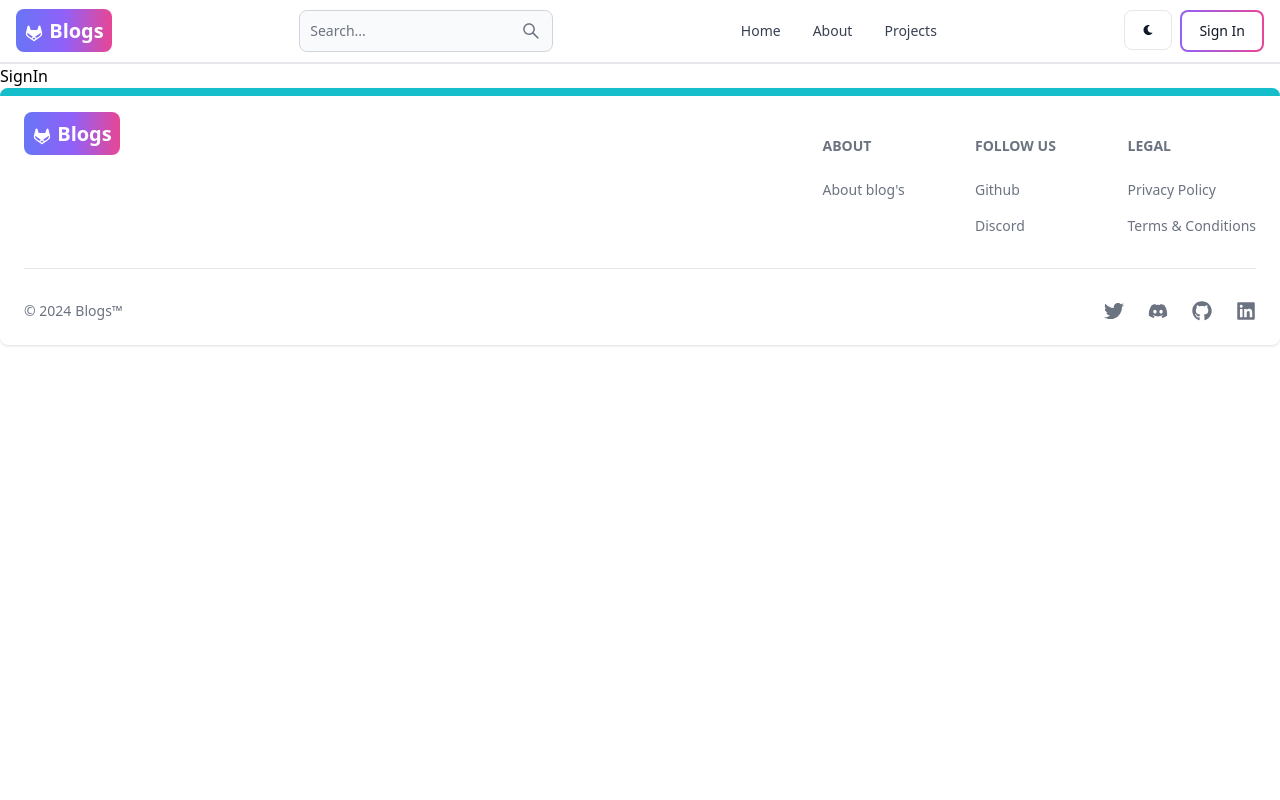
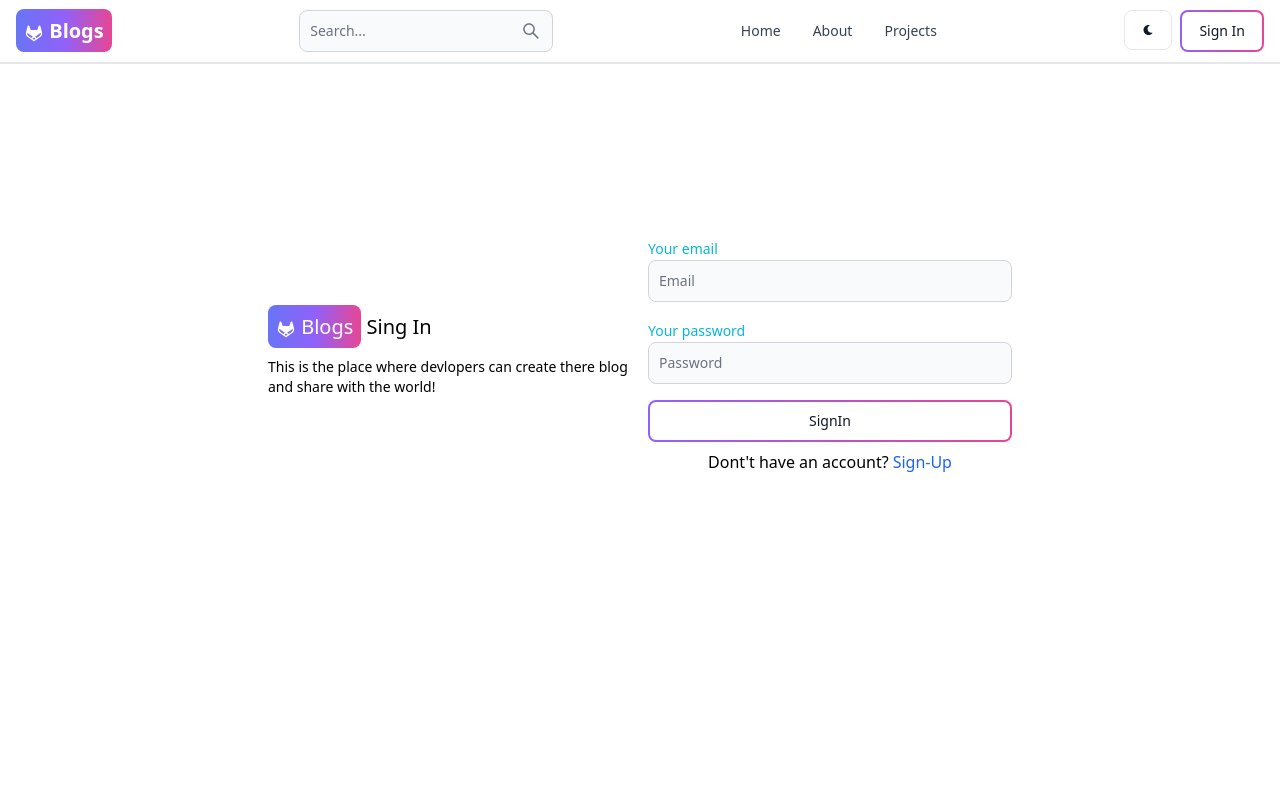
Before and after one commit to pammu453/blogs, a React (Vite) app in the folder client/: page /sign-in in a window 1280 px wide. Shown: the top 800 px of the page. Built offline with nearby package versions, Linux system fonts and the light colour scheme.

Commit message:
SignIn UI and functionality

```diff
--- a/client/src/pages/SignIn.jsx
+++ b/client/src/pages/SignIn.jsx
@@ -1,7 +1,107 @@
+import { useState } from "react";
+import {
+  Alert,
+  Button,
+  Label,
+  Spinner,
+  TextInput
+} from "flowbite-react"
+import { PiGitlabLogoFill } from "react-icons/pi"
+import { Link, useNavigate } from "react-router-dom"
+
 const SignIn = () => {
+  const [formData, setFormData] = useState({});
+  const [loading, setLoading] = useState(false);
+  const [error, setError] = useState("");
+  const navigate = useNavigate()
+
+  const handleChange = (e) => {
+    setFormData({ ...formData, [e.target.id]: e.target.value })
+  }
+
+  const handleSubmite = async (e) => {
+    e.preventDefault()
+    try {
+      setLoading(true)
+      setError(null)
+
+      const res = await fetch("/api/auth/signin", {
+        method: "POST",
+        headers: { "Content-Type": 'application/json' },
+        body: JSON.stringify(formData),
+        credentials: "include",
+      })
+
+      const data = await res.json()
+
+      if (data.success === false) {
+        setLoading(false)
+        return setError(data.message)
+      }
+
+      setLoading(false)
+      navigate("/")
+    } catch (error) {
+      setError(error.message)
+      setLoading(false)
+    }
+  }
+
   return (
-    <div>
-      SignIn
+    <div className="min-h-screen mt-40">
+      <div className="flex p-3 max-w-3xl mx-auto flex-col md:flex-row md:items-center gap-4">
+        {/* left */}
+        <div className="flex-1">
+          <Link to="/" className="self-center whitespace-nowrap text-lg sm:text-xl bold dark:text-white">
+            <span className="py-2 px-2 bg-gradient-to-r from-indigo-500 via-purple-500 to-pink-500 rounded-lg text-white">
+              <PiGitlabLogoFill className="inline" /> Blogs
+            </span> Sing In
+          </Link>
+          <p className="text-sm mt-4">This is the place where devlopers can create there blog and share with the world!</p>
+        </div>
+        {/* right */}
+        <div className="flex-1">
+          <form onSubmit={handleSubmite} className="flex flex-col gap-4">
+            <div>
+              <Label value="Your email" color="info" />
+              <TextInput
+                type="email"
+                onChange={handleChange}
+                placeholder="Email"
+                id="email"
+                autoComplete="off"
+                required />
+            </div>
+            <div>
+              <Label value="Your password" color="info" />
+              <TextInput
+                type="password"
+                onChange={handleChange}
+                placeholder="Password"
+                id="password"
+                autoComplete="off"
+                required />
+            </div>
+            <Button type="submit" gradientDuoTone="purpleToPink" outline disabled={loading}>
+              {loading ? (
+                <>
+                  <Spinner />
+                  <span className="ml-2">Loading...</span>
+                </>
+              ) : "SignIn"
+              }
+            </Button>
+          </form>
+          <p className="text-center mt-2">Dont't have an account?
+            <Link to="/sign-up" className="text-blue-600 ml-1">Sign-Up</Link>
+          </p>
+          {error &&
+            <Alert color="failure">
+              <span className="font-medium">{error}</span>
+            </Alert>
+          }
+        </div>
+      </div>
     </div>
   )
 }
```
